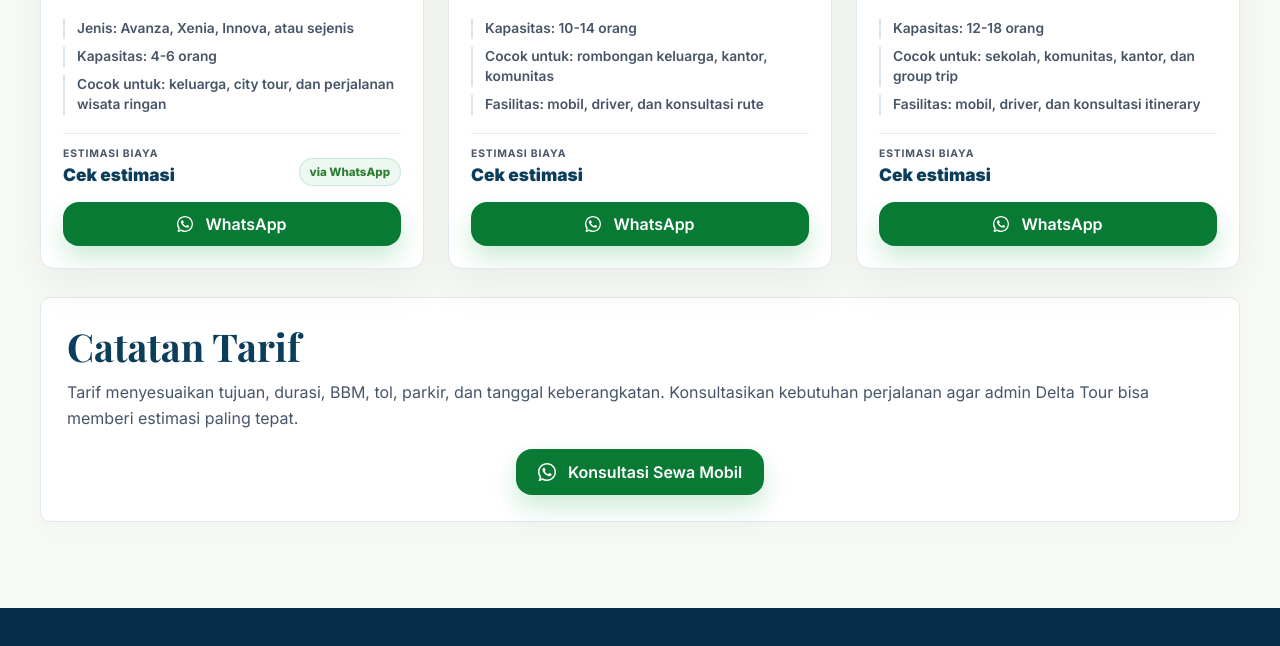
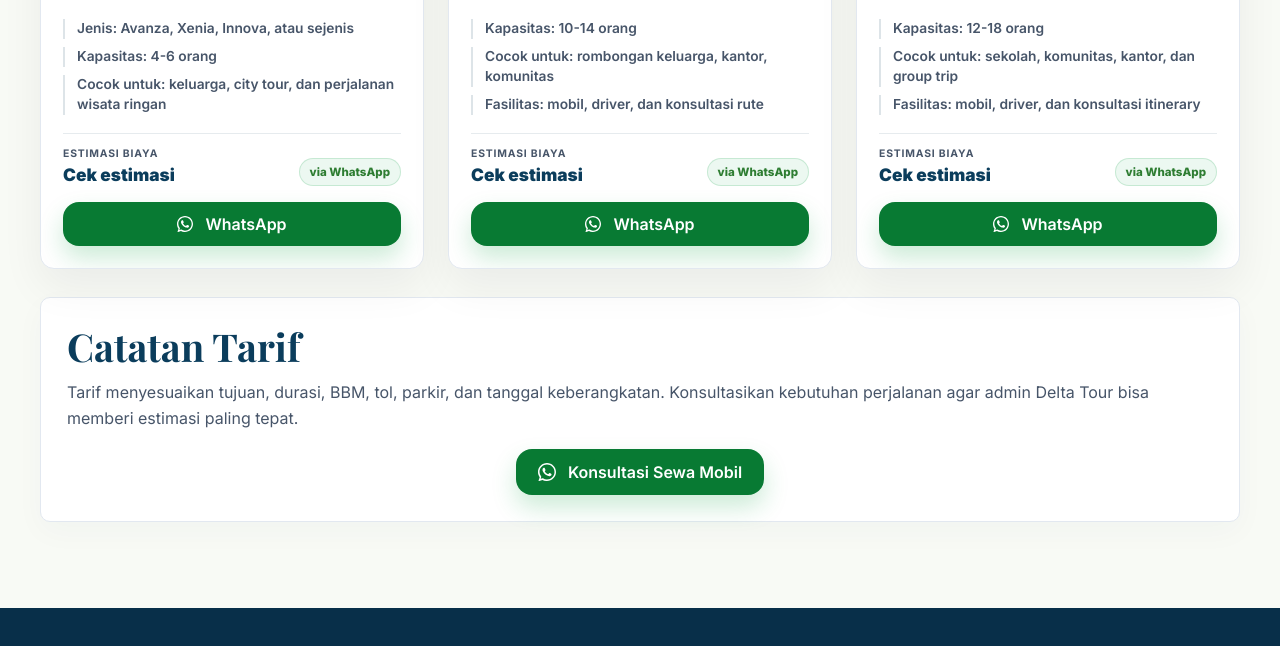
Before and after one commit to Adly969/delta-tour, a plain HTML site: page sewa-mobil.html in a window 1280 px wide. Shown: the part 880-1526 px from the top of the page. Drawn offline with nearby package versions, Linux system fonts and the light colour scheme.

Commit message:
Show WhatsApp estimate badge on all fleet cards

```diff
--- a/sewa-mobil.html
+++ b/sewa-mobil.html
@@ -55,7 +55,7 @@
               <span class="badge">Rombongan</span>
               <h3>Hiace</h3>
               <div class="meta-list"><span>Kapasitas: 10-14 orang</span><span>Cocok untuk: rombongan keluarga, kantor, komunitas</span><span>Fasilitas: mobil, driver, dan konsultasi rute</span></div>
-              <div class="price"><div class="price-group"><span class="price-label">Estimasi biaya</span><span class="price-amount">Cek estimasi</span></div></div>
+              <div class="price"><div class="price-group"><span class="price-label">Estimasi biaya</span><span class="price-amount">Cek estimasi</span></div><span class="price-unit">via WhatsApp</span></div>
               <button class="btn btn-whatsapp" type="button" data-whatsapp="Sewa Hiace dari Jember"><svg viewBox="0 0 24 24" aria-hidden="true" style="width: 16px; height: 16px; fill: currentColor; margin-right: 4px;"><path d="M17.472 14.382c-.297-.149-1.758-.867-2.03-.967-.273-.099-.471-.148-.67.15-.197.297-.767.966-.94 1.164-.173.199-.347.223-.644.075-.297-.15-1.255-.463-2.39-1.475-.883-.788-1.48-1.761-1.653-2.059-.173-.297-.018-.458.13-.606.134-.133.298-.347.446-.52.149-.174.198-.298.298-.497.099-.198.05-.371-.025-.52-.075-.149-.669-1.612-.916-2.207-.242-.579-.487-.5-.669-.51-.173-.008-.371-.01-.57-.01-.198 0-.52.074-.792.372-.272.297-1.04 1.016-1.04 2.479 0 1.462 1.065 2.875 1.213 3.074.149.198 2.096 3.2 5.077 4.487.709.306 1.262.489 1.694.625.712.227 1.36.195 1.871.118.571-.085 1.758-.719 2.006-1.413.248-.694.248-1.289.173-1.413-.074-.124-.272-.198-.57-.347z"/><path d="M12 0C5.373 0 0 5.373 0 12c0 2.625.846 5.059 2.284 7.034L.789 23.492a.5.5 0 0 0 .612.616l4.529-1.47A11.956 11.956 0 0 0 12 24c6.627 0 12-5.373 12-12S18.627 0 12 0zm0 22a9.94 9.94 0 0 1-5.39-1.582l-.386-.237-2.688.872.896-2.637-.261-.404A9.935 9.935 0 0 1 2 12C2 6.477 6.477 2 12 2s10 4.477 10 10-4.477 10-10 10z"/></svg>WhatsApp</button>
             </div>
           </article>
@@ -65,7 +65,7 @@
               <span class="badge">Group Trip</span>
               <h3>Elf</h3>
               <div class="meta-list"><span>Kapasitas: 12-18 orang</span><span>Cocok untuk: sekolah, komunitas, kantor, dan group trip</span><span>Fasilitas: mobil, driver, dan konsultasi itinerary</span></div>
-              <div class="price"><div class="price-group"><span class="price-label">Estimasi biaya</span><span class="price-amount">Cek estimasi</span></div></div>
+              <div class="price"><div class="price-group"><span class="price-label">Estimasi biaya</span><span class="price-amount">Cek estimasi</span></div><span class="price-unit">via WhatsApp</span></div>
               <button class="btn btn-whatsapp" type="button" data-whatsapp="Sewa Elf dari Jember"><svg viewBox="0 0 24 24" aria-hidden="true" style="width: 16px; height: 16px; fill: currentColor; margin-right: 4px;"><path d="M17.472 14.382c-.297-.149-1.758-.867-2.03-.967-.273-.099-.471-.148-.67.15-.197.297-.767.966-.94 1.164-.173.199-.347.223-.644.075-.297-.15-1.255-.463-2.39-1.475-.883-.788-1.48-1.761-1.653-2.059-.173-.297-.018-.458.13-.606.134-.133.298-.347.446-.52.149-.174.198-.298.298-.497.099-.198.05-.371-.025-.52-.075-.149-.669-1.612-.916-2.207-.242-.579-.487-.5-.669-.51-.173-.008-.371-.01-.57-.01-.198 0-.52.074-.792.372-.272.297-1.04 1.016-1.04 2.479 0 1.462 1.065 2.875 1.213 3.074.149.198 2.096 3.2 5.077 4.487.709.306 1.262.489 1.694.625.712.227 1.36.195 1.871.118.571-.085 1.758-.719 2.006-1.413.248-.694.248-1.289.173-1.413-.074-.124-.272-.198-.57-.347z"/><path d="M12 0C5.373 0 0 5.373 0 12c0 2.625.846 5.059 2.284 7.034L.789 23.492a.5.5 0 0 0 .612.616l4.529-1.47A11.956 11.956 0 0 0 12 24c6.627 0 12-5.373 12-12S18.627 0 12 0zm0 22a9.94 9.94 0 0 1-5.39-1.582l-.386-.237-2.688.872.896-2.637-.261-.404A9.935 9.935 0 0 1 2 12C2 6.477 6.477 2 12 2s10 4.477 10 10-4.477 10-10 10z"/></svg>WhatsApp</button>
             </div>
           </article>
```
